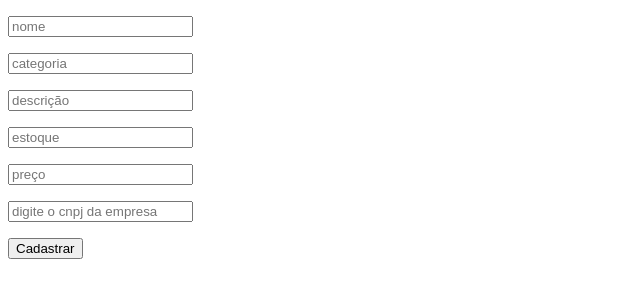
After one commit to alanissima/nuesotro, a PHP site: page /cadastroProduto.php in a window 1280 px wide. The commit adds this page. Shown: the top 300 px of the page, without its empty margins (0-640 px from the left). Run offline with PHP 8.4, Linux system fonts and the light colour scheme.

Commit message:
Add files via upload

```diff
--- /dev/null
+++ b/cadastroProduto.php
@@ -0,0 +1,24 @@
+<?php
+include("conexao.php");
+?>
+
+<!doctype html>
+<html>
+    <head>
+    <meta charset="utf-8">
+    <title>Cadastrar Produto</title>
+    </head>
+
+    <body>
+        <form name="cadProduto" action="gravaProduto.php" method="post">
+        <p><input type="text" name="nomeProduto" id="nomeProduto" placeholder="nome"></p>
+        <p><input type="text" name="categoria" id="categoria" placeholder="categoria"></p>
+        <p><input type="text" name="descricaoProduto" id="descricaoProduto" placeholder="descrição"></p>
+        <p><input type="text" name="estoque" id="estoque" placeholder="estoque"></p>
+        <p><input type="text" name="preco" id="preco" placeholder="preço"></p>
+        <p><input type="text" name="cnpj" id="cnpj" placeholder="digite o cnpj da empresa"></p>
+
+        <p><input type="submit" value="Cadastrar"></p>
+        </form>
+    </body>
+</html>
--- a/cadastroUsuario.html
+++ b/cadastroUsuario.html
@@ -13,7 +13,7 @@
         </p>
 
         <p>
-            <input type="text" name="senhalogin" id="senha" placeholder="insira a senha" autocomplete="off"/>
+            <input type="text" name="senha" id="senha" placeholder="insira a senha" autocomplete="off"/>
         </p>
 
         <div>
--- a/pesquisa.php
+++ b/pesquisa.php
@@ -7,10 +7,8 @@ $pesquisa = $_GET["pesquisa"];
     <!doctype html>
     <html>
         <head>
-    <title>pesquisa em nuesotro</title>
-    <meta charset="UTF-8">
-    <meta name="viewport" content="width=device-width, initial-scale=1">
-    <link rel="stylesheet" type="text/css" href="styles.css">
+        <meta charset="utf-8">
+        <title>nuesotro</title>
         </head>
 
         <body>
```
Also changed, not shown: gravaProduto.php (added, +13 -0 lines). Lines whose indentation alone changed are shown as unchanged.
